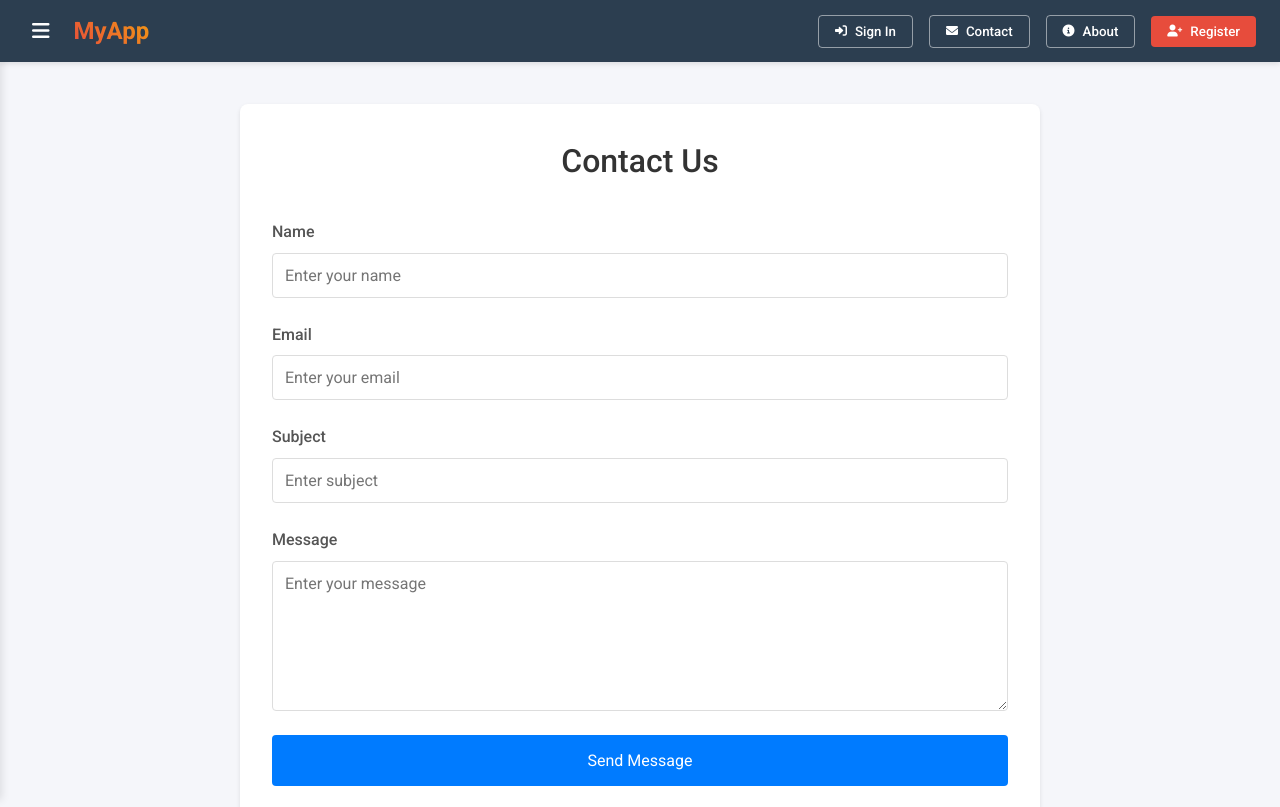
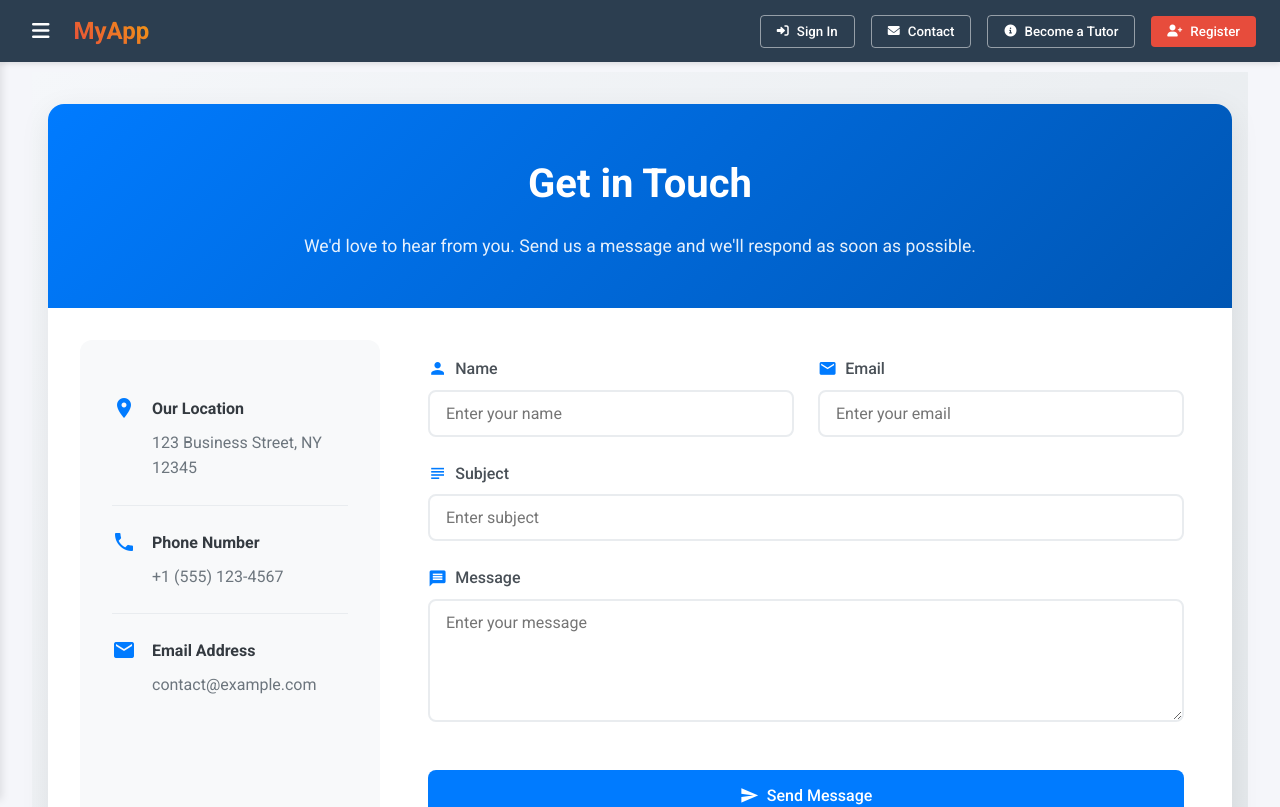
Before and after one commit to sarajoog/find-tutor, an Angular app: page /pages/contact in a window 1280 px wide. Shown: the top 807 px of the page. Built offline with nearby package versions, Linux system fonts and the light colour scheme.

Commit message:
Start to add becoming tutor logic

```diff
--- a/src/app/layout/components/navbar/navbar.component.html
+++ b/src/app/layout/components/navbar/navbar.component.html
@@ -21,7 +21,7 @@
 
     <button class="btn btn-general-color-theme" (click)="navigateToAbout()">
       <i class="fas fa-info-circle"></i>
-      About
+      Become a Tutor
     </button>
 
     <button class="btn btn-register" (click)="navigateToRegister()">
--- a/src/app/pages/about/about.component.html
+++ b/src/app/pages/about/about.component.html
@@ -1 +1,21 @@
-<p>about works!</p>
+
+<div class="about-container">
+
+  <div class="hero-section">
+    <div class="hero-content">
+      <h1>Online Tutoring Jobs</h1>
+      <p>Be part of our growing team of online tutors and share your knowledge with students worldwide.</p>
+      <button mat-raised-button color="warn" class="mb-3" routerLink="/auth/register">Apply Now</button>
+    </div>
+    <div class="hero-image">
+      <img src="/assets/img/banner.png" alt="Smiling tutor with hijab against teal background">
+    </div>
+  </div>
+
+<div class="results-section">
+  <h3>Get The Results You Need</h3>
+  <p>Join our platform to help students achieve their educational goals while earning from home.</p>
+</div>
+
+
+</div>
--- a/src/app/pages/about/about.component.scss
+++ b/src/app/pages/about/about.component.scss
@@ -0,0 +1,36 @@
+.about-container {
+  padding: 2rem;
+  max-width: 1200px;
+  margin: 0 auto;
+}
+
+.hero-section {
+  display: flex;
+  align-items: center;
+  gap: 2rem;
+  margin: 2rem 0;
+}
+
+.hero-content {
+  flex: 1;
+}
+
+.hero-image {
+  flex: 1;
+
+  img {
+    max-width: 100%;
+    height: auto;
+  }
+}
+
+.results-section {
+  text-align: center;
+  margin: 2rem 0;
+}
+
+@media (max-width: 768px) {
+  .hero-section {
+    flex-direction: column;
+  }
+}
--- a/src/app/pages/about/about.component.ts
+++ b/src/app/pages/about/about.component.ts
@@ -1,9 +1,10 @@
 import { Component } from '@angular/core';
+import { MatButtonModule } from '@angular/material/button';
 
 @Component({
   selector: 'app-about',
   standalone: true,
-  imports: [],
+  imports: [MatButtonModule],
   templateUrl: './about.component.html',
   styleUrl: './about.component.scss'
 })
--- a/src/app/pages/contact/contact.component.html
+++ b/src/app/pages/contact/contact.component.html
@@ -1,63 +1,119 @@
+<div class="page-container">
   <div class="contact-container">
-  <h1>Contact Us</h1>
+    <div class="contact-header">
+      <h1>Get in Touch</h1>
+      <p class="subtitle">We'd love to hear from you. Send us a message and we'll respond as soon as possible.</p>
+    </div>
 
+    <div class="contact-content">
+      <!-- Contact Info Section -->
+      <div class="contact-info">
+        <div class="info-item">
+          <span class="material-icons">location_on</span>
+          <div>
+            <h3>Our Location</h3>
+            <p>123 Business Street, NY 12345</p>
+          </div>
+        </div>
+        <div class="info-item">
+          <span class="material-icons">phone</span>
+          <div>
+            <h3>Phone Number</h3>
+            <p>+1 (555) 123-4567</p>
+          </div>
+        </div>
+        <div class="info-item">
+          <span class="material-icons">email</span>
+          <div>
+            <h3>Email Address</h3>
+            <p>contact&#64;example&#46;com</p>
+          </div>
+        </div>
+      </div>
+
+      <!-- Contact Form Section -->
+      <div class="form-wrapper">
         <form [formGroup]="contactForm" (ngSubmit)="onSubmit()" class="contact-form">
+          <div class="form-row">
             <div class="form-group">
-      <label for="name">Name</label>
+              <label for="name">
+                <span class="material-icons">person</span>
+                Name
+              </label>
               <input
                 id="name"
                 type="text"
                 formControlName="name"
                 placeholder="Enter your name">
               @if (contactForm.get('name')?.errors?.['required'] && formSubmitted) {
-        <span class="error-message">Name is required</span>
-      }
-      @if (contactForm.get('name')?.errors?.['minlength'] && formSubmitted) {
-        <span class="error-message">Name must be at least 2 characters</span>
+                <span class="error-message">
+                  <span class="material-icons">error</span>
+                  Name is required
+                </span>
               }
             </div>
 
             <div class="form-group">
-      <label for="email">Email</label>
+              <label for="email">
+                <span class="material-icons">email</span>
+                Email
+              </label>
               <input
                 id="email"
                 type="email"
                 formControlName="email"
                 placeholder="Enter your email">
               @if (contactForm.get('email')?.errors?.['required'] && formSubmitted) {
-        <span class="error-message">Email is required</span>
+                <span class="error-message">
+                  <span class="material-icons">error</span>
+                  Email is required
+                </span>
               }
-      @if (contactForm.get('email')?.errors?.['email'] && formSubmitted) {
-        <span class="error-message">Please enter a valid email</span>
-      }
+            </div>
           </div>
 
           <div class="form-group">
-      <label for="subject">Subject</label>
+            <label for="subject">
+              <span class="material-icons">subject</span>
+              Subject
+            </label>
             <input
               id="subject"
               type="text"
               formControlName="subject"
               placeholder="Enter subject">
             @if (contactForm.get('subject')?.errors?.['required'] && formSubmitted) {
-        <span class="error-message">Subject is required</span>
+              <span class="error-message">
+                <span class="material-icons">error</span>
+                Subject is required
+              </span>
             }
           </div>
 
           <div class="form-group">
-      <label for="message">Message</label>
+            <label for="message">
+              <span class="material-icons">message</span>
+              Message
+            </label>
             <textarea
               id="message"
               formControlName="message"
-        placeholder="Enter your message"></textarea>
+              placeholder="Enter your message"
+              rows="5"></textarea>
             @if (contactForm.get('message')?.errors?.['required'] && formSubmitted) {
-        <span class="error-message">Message is required</span>
-      }
-      @if (contactForm.get('message')?.errors?.['minlength'] && formSubmitted) {
-        <span class="error-message">Message must be at least 10 characters</span>
+              <span class="error-message">
+                <span class="material-icons">error</span>
+                Message is required
+              </span>
             }
           </div>
 
-    <button type="submit" class="submit-button">Send Message</button>
+          <button type="submit" class="submit-button">
+            <span class="material-icons">send</span>
+            Send Message
+          </button>
         </form>
       </div>
+    </div>
+  </div>
+</div>
--- a/src/app/pages/contact/contact.component.scss
+++ b/src/app/pages/contact/contact.component.scss
@@ -1,16 +1,84 @@
+.page-container {
+  min-height: 100vh;
+  background: linear-gradient(135deg, #f5f7fa 0%, #e4e8eb 100%);
+  padding: 2rem 1rem;
+}
+
 .contact-container {
-  max-width: 800px;
-  margin: 2rem auto;
-  padding: 2rem;
+  max-width: 1200px;
+  margin: 0 auto;
   background: white;
-  border-radius: 8px;
-  box-shadow: 0 2px 4px rgba(0, 0, 0, 0.1);
+  border-radius: 16px;
+  box-shadow: 0 8px 30px rgba(0, 0, 0, 0.08);
+  overflow: hidden;
+}
+
+.contact-header {
+  padding: 3rem 2rem;
+  text-align: center;
+  background: linear-gradient(135deg, #007bff 0%, #0056b3 100%);
+  color: white;
 
   h1 {
-    color: #333;
-    margin-bottom: 2rem;
-    text-align: center;
+    font-size: 2.5rem;
+    margin-bottom: 1rem;
+    font-weight: 600;
   }
+
+  .subtitle {
+    font-size: 1.1rem;
+    opacity: 0.9;
+  }
+}
+
+.contact-content {
+  display: grid;
+  grid-template-columns: 300px 1fr;
+  gap: 2rem;
+  padding: 2rem;
+
+  @media (max-width: 968px) {
+    grid-template-columns: 1fr;
+  }
+}
+
+.contact-info {
+  background: #f8f9fa;
+  padding: 2rem;
+  border-radius: 12px;
+
+  .info-item {
+    display: flex;
+    align-items: flex-start;
+    gap: 1rem;
+    padding: 1.5rem 0;
+    border-bottom: 1px solid #e9ecef;
+
+    &:last-child {
+      border-bottom: none;
+    }
+
+    .material-icons {
+      color: #007bff;
+      font-size: 1.5rem;
+    }
+
+    h3 {
+      margin: 0 0 0.5rem 0;
+      font-size: 1rem;
+      font-weight: 600;
+      color: #343a40;
+    }
+
+    p {
+      margin: 0;
+      color: #6c757d;
+    }
+  }
+}
+
+.form-wrapper {
+  padding: 1rem;
 }
 
 .contact-form {
@@ -18,65 +86,110 @@
   flex-direction: column;
   gap: 1.5rem;
 
+  .form-row {
+    display: grid;
+    grid-template-columns: 1fr 1fr;
+    gap: 1.5rem;
+
+    @media (max-width: 768px) {
+      grid-template-columns: 1fr;
+    }
+  }
+
   .form-group {
-    display: flex;
-    flex-direction: column;
-    gap: 0.5rem;
+    label {
+      display: flex;
+      align-items: center;
+      gap: 0.5rem;
+      margin-bottom: 0.5rem;
+      color: #495057;
+      font-weight: 500;
 
-    label {
-      font-weight: 500;
-      color: #555;
+      .material-icons {
+        font-size: 1.2rem;
+        color: #007bff;
+      }
     }
 
     input, textarea {
-      padding: 0.75rem;
-      border: 1px solid #ddd;
-      border-radius: 4px;
+      width: 100%;
+      padding: 0.75rem 1rem;
+      border: 2px solid #e9ecef;
+      border-radius: 8px;
       font-size: 1rem;
-      transition: border-color 0.3s;
+      transition: all 0.3s ease;
 
       &:focus {
         outline: none;
         border-color: #007bff;
+        box-shadow: 0 0 0 3px rgba(0, 123, 255, 0.1);
       }
     }
 
     textarea {
-      min-height: 150px;
       resize: vertical;
     }
 
     .error-message {
+      display: flex;
+      align-items: center;
+      gap: 0.5rem;
       color: #dc3545;
       font-size: 0.875rem;
-      margin-top: 0.25rem;
+      margin-top: 0.5rem;
+
+      .material-icons {
+        font-size: 1rem;
+      }
     }
   }
 }
 
 .submit-button {
-  background-color: #007bff;
+  display: flex;
+  align-items: center;
+  justify-content: center;
+  gap: 0.5rem;
+  background: #007bff;
   color: white;
   border: none;
   padding: 1rem 2rem;
-  border-radius: 4px;
+  border-radius: 8px;
   font-size: 1rem;
+  font-weight: 500;
   cursor: pointer;
-  transition: background-color 0.3s;
+  transition: all 0.3s ease;
+  margin-top: 1rem;
 
   &:hover {
-    background-color: #0056b3;
+    background: #0056b3;
+    transform: translateY(-2px);
+    box-shadow: 0 4px 12px rgba(0, 123, 255, 0.2);
   }
 
-  &:disabled {
-    background-color: #ccc;
-    cursor: not-allowed;
+  &:active {
+    transform: translateY(0);
+  }
+
+  .material-icons {
+    font-size: 1.2rem;
   }
 }
 
 @media (max-width: 768px) {
   .contact-container {
-    margin: 1rem;
+    border-radius: 12px;
+  }
+
+  .contact-header {
+    padding: 2rem 1rem;
+
+    h1 {
+      font-size: 2rem;
+    }
+  }
+
+  .contact-content {
     padding: 1rem;
   }
 }
```
Also changed, not shown: public/assets/img/banner.png (added). Lines whose indentation alone changed are shown as unchanged.
